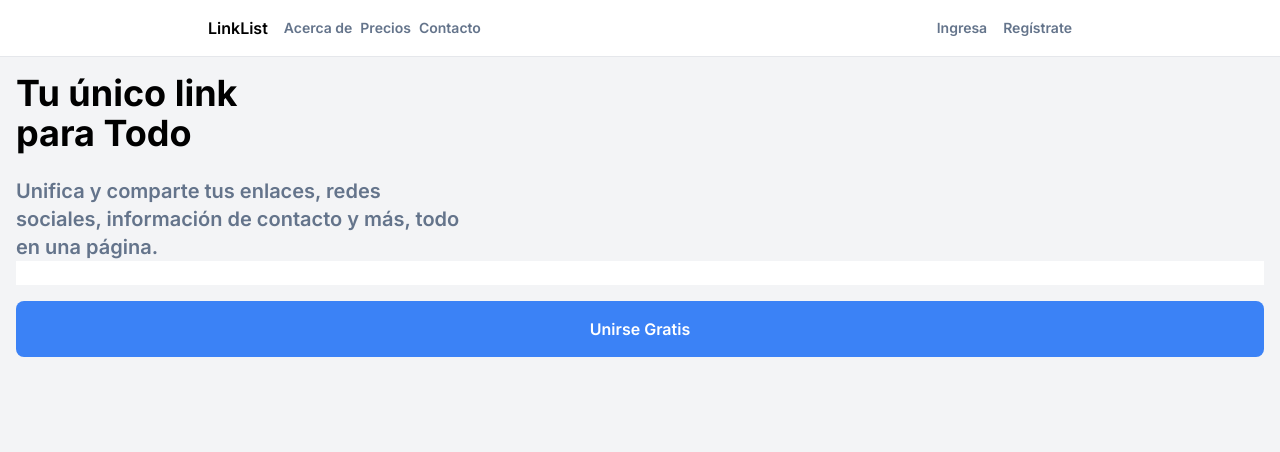
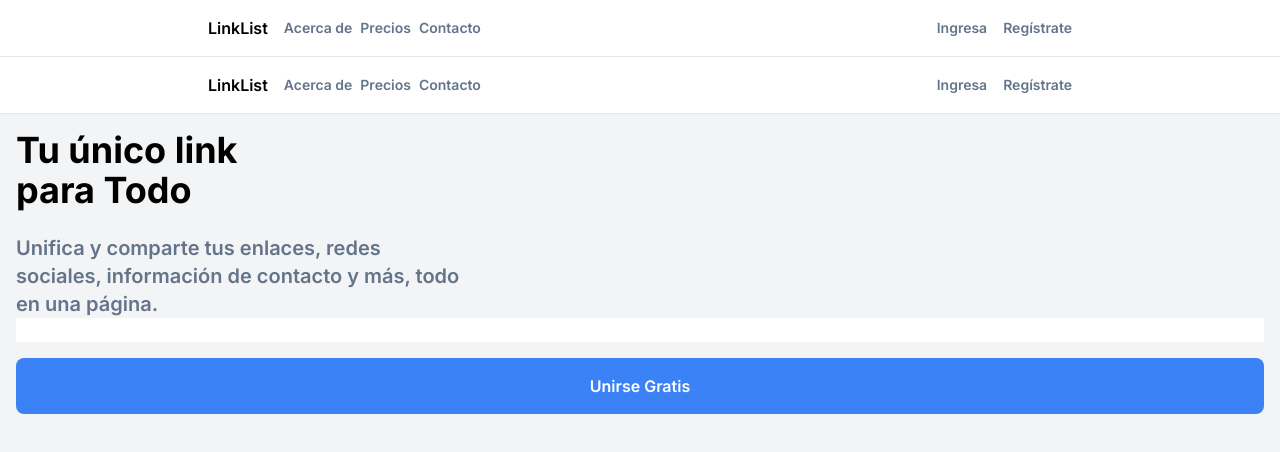
Before and after one commit to ravenbbs/linkly, a Next.js app: page / in a window 1280 px wide. Shown: the top 452 px of the page. Built offline with nearby package versions, Linux system fonts and the light colour scheme.

Commit message:
Header component on Layout

```diff
--- a/src/app/layout.js
+++ b/src/app/layout.js
@@ -1,22 +1,35 @@
 import { Inter } from "next/font/google";
 import "./globals.css";
+import Header from "@/components/Header";
 
 const inter = Inter({ subsets: ["latin"] });
 
 export const metadata = {
   title: "Linkly App",
-  description: "Linkly te permite centralizar y compartir todos tus enlaces, redes sociales, información de contacto y más en una página única. Simplifica tu presencia en línea de manera elegante y eficiente.",
-  referrer: 'origin-when-cross-origin',
-  keywords: ['linkly', ' enlaces', ' redes sociales', ' contacto', ' página única', ' centralizar', ' presencia en línea'],
-  authors: [
-    {name:'Julio Condor', url: 'https://github.com/ravenbbs'}
-  ]
+  description:
+    "Linkly te permite centralizar y compartir todos tus enlaces, redes sociales, información de contacto y más en una página única. Simplifica tu presencia en línea de manera elegante y eficiente.",
+  referrer: "origin-when-cross-origin",
+  keywords: [
+    "linkly",
+    " enlaces",
+    " redes sociales",
+    " contacto",
+    " página única",
+    " centralizar",
+    " presencia en línea",
+  ],
+  authors: [{ name: "Julio Condor", url: "https://github.com/ravenbbs" }],
 };
 
 export default function RootLayout({ children }) {
   return (
     <html lang="es">
-      <body className={inter.className}>{children}</body>
+      <body className={inter.className}>
+        <main>
+          <Header />
+          {children}
+        </main>
+      </body>
     </html>
   );
 }
```
